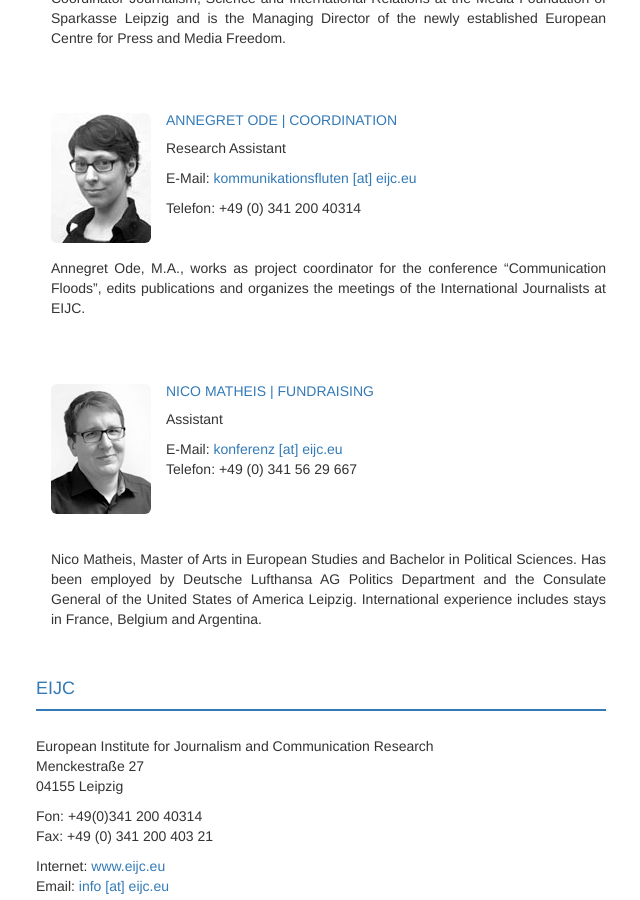
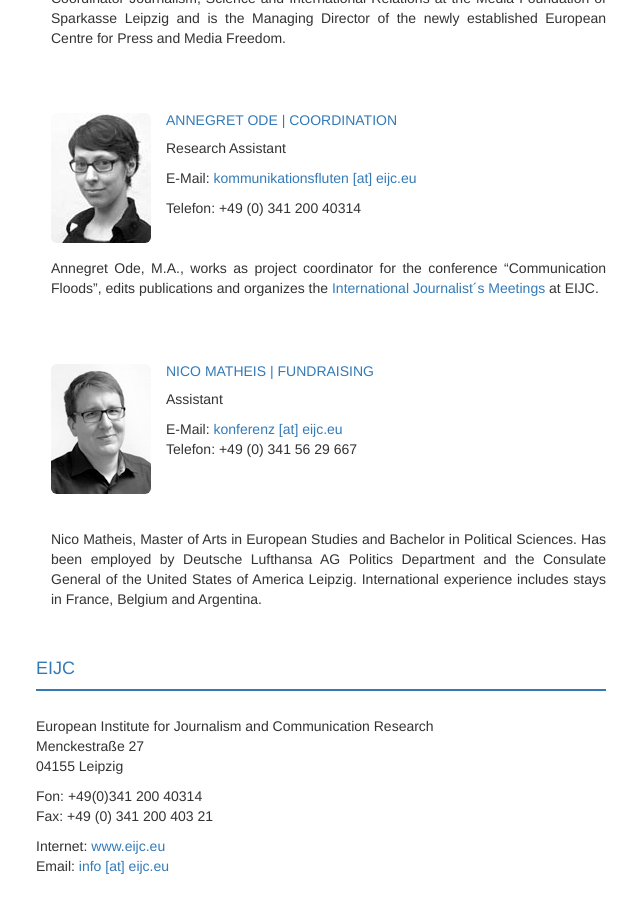
Before and after one commit to susedev/test, a Jekyll site: the page built from contact.html, in a window 1280 px wide and 900 px high, scrolled down 520 px. Shown: the whole window, without its empty margins (229-869 px from the left). Built offline with Jekyll 4.4.1, drawn with Linux system fonts in a browser that asks for light colours; nearby versions of some CDN libraries.

Commit message:
Update contact.html

```diff
--- a/contact.html
+++ b/contact.html
@@ -34,7 +34,7 @@ language: en
 
 <p style="text-align: justify; margin-left: 15px;">&nbsp;</p>
 
-<p style="text-align: justify; margin-left: 15px;">Annegret Ode, M.A., works as project coordinator for the conference &ldquo;Communication Floods&rdquo;, edits publications and organizes the meetings of the International Journalists at EIJC.</p>
+<p style="text-align: justify; margin-left: 15px;">Annegret Ode, M.A., works as project coordinator for the conference &ldquo;Communication Floods&rdquo;, edits publications and organizes the <a href="http://www.eijc.eu/?p=2779#IJM">International Journalist´s Meetings</a> at EIJC.</p>
 
 <h4>&nbsp;</h4>
 
```
